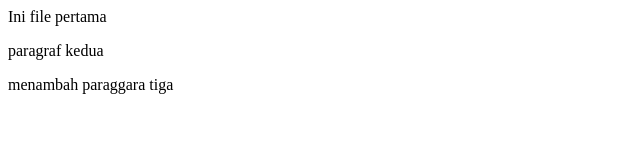
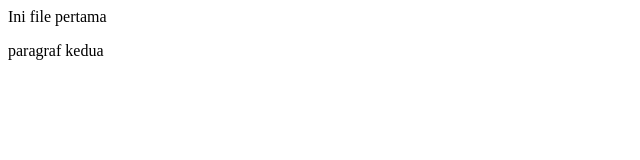
Before and after one commit to afitnene/repo-1, a plain HTML site: page index.html in a window 1280 px wide. Shown: the whole page, without its empty margins (0-640 px from the left). Drawn offline with Linux system fonts and the light colour scheme.

Commit message:
Revert "menambah paragraf tiga"
This reverts commit 44746e5436375f4cbc5f302992de3fe8bfdcd166.

```diff
--- a/index.html
+++ b/index.html
@@ -1,3 +1,2 @@
 <p> Ini file pertama</p>
 <p> paragraf kedua </p>
-<p> menambah paraggara tiga </p>
```
